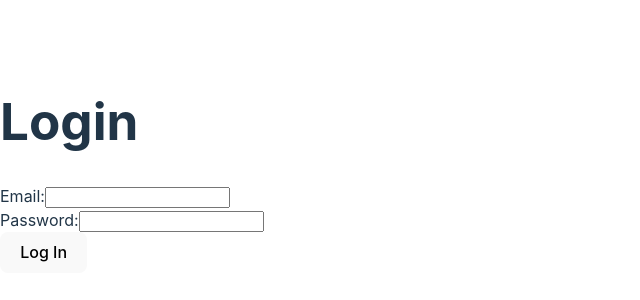
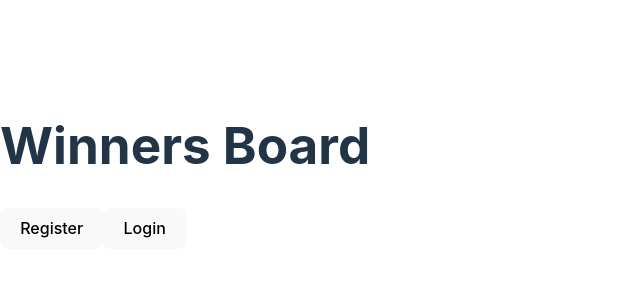
Before and after one commit to morjii/dice-challenge, a React (Create React App) app in the folder app/: page / in a window 1280 px wide. Shown: the part 234-534 px from the top of the page, without its empty margins (0-640 px from the left). Built offline with nearby package versions, Linux system fonts and the light colour scheme.

Commit message:
home page

```diff
--- a/app/src/App.tsx
+++ b/app/src/App.tsx
@@ -4,6 +4,7 @@ import LoginView from './views/LoginView';
 import RegisterView from './views/RegisterView';
 import GameView from './views/GameView';
 import BoardView from './views/BoardView';
+import HomeView from './views/HomeView';
 
 
 function App() {
@@ -14,7 +15,7 @@ function App() {
         <Route path="/register" element={<RegisterView />} />
         <Route path="/game" element={<GameView />} />
         <Route path="/winners" element={<BoardView />} />
-        <Route path="/" element={<LoginView />} />
+        <Route path="/" element={<HomeView />} />
       </Routes>
     </Router>
   );
--- /dev/null
+++ b/app/src/views/HomeView.tsx
@@ -0,0 +1,28 @@
+import React, { useEffect, useState } from 'react';
+import axios from 'axios';
+import { Winner } from '../types/apiTypes';
+import { useNavigate } from 'react-router-dom'; // Assurez-vous d'importer useHistory de 'react-router-dom'
+
+const HomeView: React.FC = () => {
+
+    const navigate = useNavigate();
+
+    function register(){
+        navigate('/register')
+     }
+
+     function login(){
+        navigate('/login')
+     }
+
+
+    return (
+        <div>
+            <h1>Winners Board</h1>
+                <button onClick={register}> Register </button>
+                <button onClick={login}> Login </button>
+        </div>
+    );
+};
+
+export default HomeView;
```
